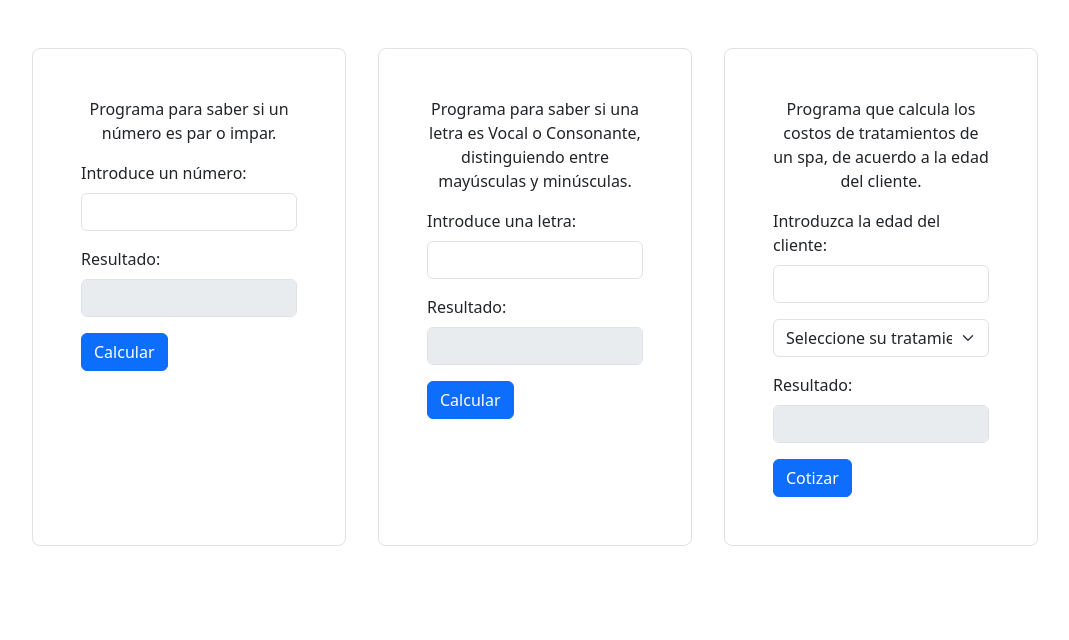
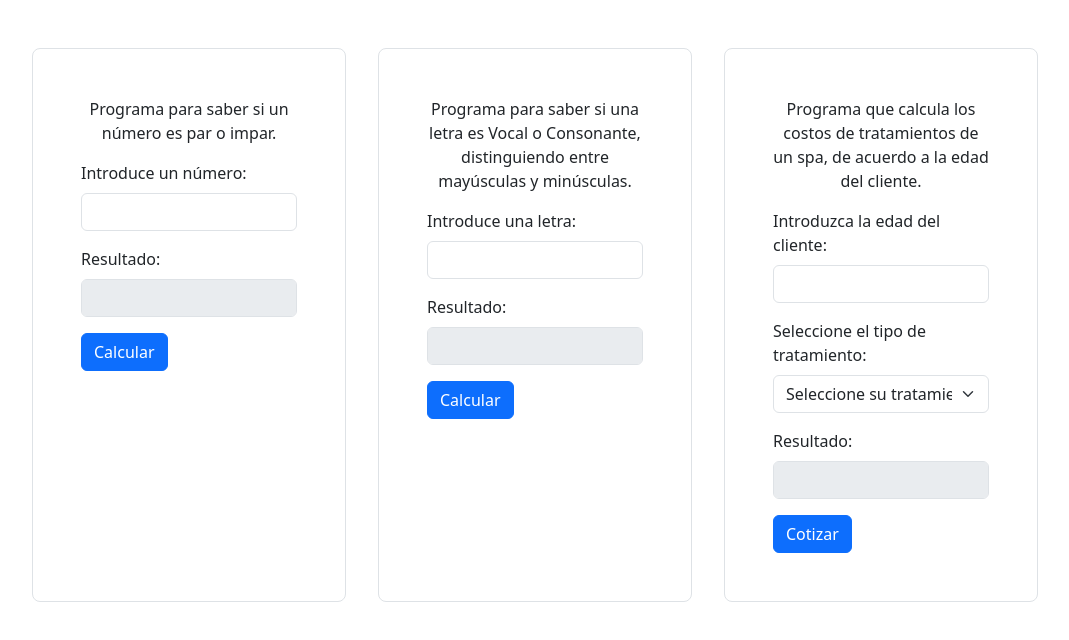
Before and after one commit to ibrahimhc19/censa-js-talleres, a plain HTML site: page Taller 1/index.html in a window 1280 px wide. Shown: the whole page, without its empty margins (105-1174 px from the left). Drawn offline with nearby package versions, Linux system fonts and the light colour scheme.

Commit message:
En vez de usar map() me decanté por usar un objeto, además de crear las opciones y hacer append para que sean dinámicas

```diff
--- a/Taller 1/index.html
+++ b/Taller 1/index.html
@@ -15,7 +15,7 @@
     <div class="container-fluid d-flex flex-wrap justify-content-center">
 
 
-      <form class="col-sm-8 col-md-5 col-lg-3 mt-5 mx-3 border border-1 rounded-3 p-5 tarjeta">
+      <form class="col-sm-8 col-md-5 col-xl-3 mt-5 mx-3 border border-1 rounded-3 p-5 tarjeta">
         <p class="text-center">Programa para saber si un número es par o impar.</p>
         <div class="mb-3">
           <label for="entradaNumero" class="form-label">Introduce un número:</label>
@@ -29,7 +29,7 @@
         <button type="button" class="btn btn-primary" id="boton">Calcular</button>
       </form>
 
-      <form class="col-sm-8 col-md-5 col-lg-3 mt-5 mx-3 border border-1 rounded-3 p-5 tarjeta">
+      <form class="col-sm-8 col-md-5 col-xl-3 mt-5 mx-3 border border-1 rounded-3 p-5 tarjeta">
         <p class="text-center">Programa para saber si una letra es Vocal o Consonante, distinguiendo entre mayúsculas y minúsculas.</p>
         <div class="mb-3">
           <label for="entradaLetra" class="form-label">Introduce una letra:</label>
@@ -43,19 +43,17 @@
         <button type="button" class="btn btn-primary" id="botonLetra">Calcular</button>
       </form>
 
-      <form class="col-sm-8 col-md-5 col-lg-3 mt-5 mx-3 border border-1 rounded-3 p-5 tarjeta">
+      <form class="col-sm-8 col-md-5 col-xl-3 mt-5 mx-3 border border-1 rounded-3 p-5 tarjeta">
         <p class="text-center">Programa que calcula los costos de tratamientos de un spa, de acuerdo a la edad del cliente.</p>
         <div class="mb-3">
           <label for="edad" class="form-label">Introduzca la edad del cliente:</label>
           <input type="number" class="form-control" id="edad" min="0">
         </div>
         <div class="mb-3">
+          <label for="edad" class="form-label">Seleccione el tipo de tratamiento:</label>
+
           <select class="form-select" aria-label="Default select example" id="seleccion">
-            <option selected>Seleccione su tratamiento</option>
-            <option value="platino">Platino</option>
-            <option value="2">Oro</option>
-            <option value="3">Plata</option>
-            <option value="4">Bronce</option>
+            <option value="">Seleccione su tratamiento</option>
           </select>
         </div>
         <div class="mb-3">
--- a/Taller 1/scripts.js
+++ b/Taller 1/scripts.js
@@ -55,14 +55,30 @@ document.getElementById("botonLetra").addEventListener("click", function () {
 let tratamiento = document.getElementById('seleccion');
 let precio = document.getElementById('cotizacion')
 let botonCotizar = document.getElementById('cotizar')
-
-let planes = new Map();
-planes.set("platino", "28.000")
-planes.set("oro", "25.000")
-planes.set("plata", "19.500")
-planes.set("bronce", "11.500")
+let entradaEdad = document.getElementById("edad")
+let planes = {
+  "platino": 28800,
+  "oro": 25000,
+  "plata": 19500,
+  "bronce": 11500
+}
 
 
-botonCotizar.addEventListener('click', function boton(){
-  console.log(planes.get(tratamiento.value))
+for (let [plan, precio] of Object.entries(planes)) {
+
+  let opcion = document.createElement('option')
+  opcion.value = plan
+  opcion.text = `Plan ${plan.charAt(0).toLocaleUpperCase()}${plan.slice(1)} - $${precio}`
+  tratamiento.append(opcion)
+
+}
+
+
+botonCotizar.addEventListener('click', function boton() {
+  let seleccion = tratamiento.value;
+  let edad = entradaEdad.value;
+
+  precio.value = `El plan ${seleccion} tiene un valor de $${planes[seleccion]}`
+
+
 })
```
